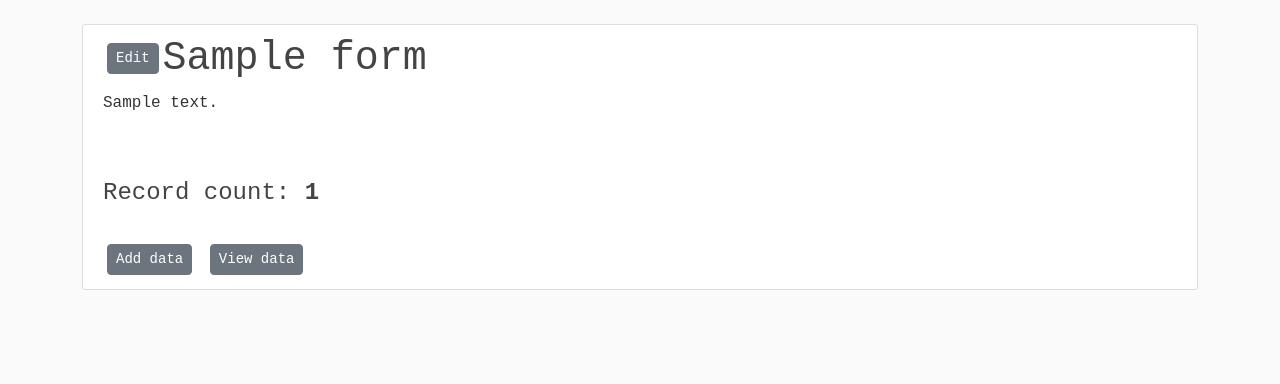
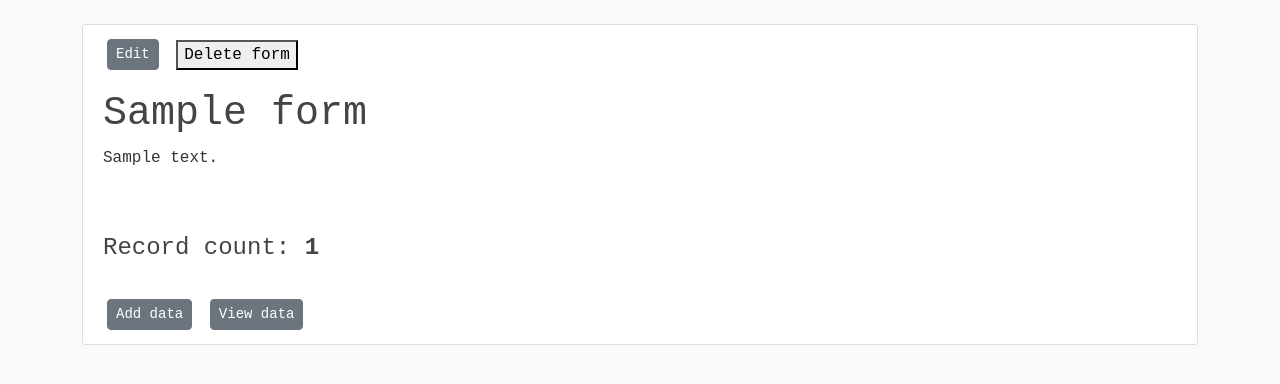
Before and after one commit to tlomiej/flaskProject, a Flask app: page /forms/1 in a window 1280 px wide. Shown: the part 56-440 px from the top of the page. Run offline with Flask 3, Linux system fonts and the light colour scheme; tables that the repository leaves empty hold one stand-in row (values such as "Sample post"); some libraries are stand-ins or nearby versions.

Commit message:
fix add from

```diff
--- a/mainapp/forms/routes.py
+++ b/mainapp/forms/routes.py
@@ -24,18 +24,6 @@ def form():
 def new_form():
     form = NewForm()
 
-    form.form.data = '''
-    {
-        "fields": [
-            {"name": "title", "type": "StringField", "label": "Title 1666", "validators": ["DataRequired"]},
-            {"name": "content", "type": "TextAreaField", "label": "Content1666", "validators": ["DataRequired"]},
-            {"name": "x", "type": "TextAreaField", "label": "X", "validators": ["DataRequired"]},
-            {"name": "y", "type": "TextAreaField", "label": "Y", "validators": ["DataRequired"]}
-        ],
-        "submit": {"label": "Add"}
-    }
-    '''
-
 
     if form.validate_on_submit():
         collections = Forms(title=form.title.data, description=form.description.data, form=form.form.data, author=current_user)
@@ -44,6 +32,18 @@ def new_form():
 
         flash('Form created!', 'success')
         return redirect(url_for('forms.form'))
+    elif request.method == 'GET':
+        form.form.data = '''
+        {
+            "fields": [
+                {"name": "title", "type": "StringField", "label": "Title 1666", "validators": ["DataRequired"]},
+                {"name": "content", "type": "TextAreaField", "label": "Content1666", "validators": ["DataRequired"]},
+                {"name": "x", "type": "TextAreaField", "label": "X", "validators": ["DataRequired"]},
+                {"name": "y", "type": "TextAreaField", "label": "Y", "validators": ["DataRequired"]}
+            ],
+            "submit": {"label": "Add"}
+        }
+        '''
 
     return render_template('new_form.html', title='Form',legend='New Form', form=form)
 
@@ -102,6 +102,17 @@ def form_edit(id):
         form.form.data = data.form
 
     return render_template('new_form.html', title='Form', legend='Edit Form', form=form)
+@forms.route("/forms/<id>/delete", methods=['GET', 'POST'])
+@login_required
+def form_delete(id):
+    data = Forms.query.filter_by(id=id).first_or_404()
+
+    if data.author != current_user:
+        abort(403)
+    db.session.delete(data)
+    db.session.commit()
+    flash(f'Form has been deleted! [{id}]', 'success')
+    return redirect(url_for('forms.form'))
 
 @forms.route("/forms/<id>/table", methods=['GET', 'POST'])
 def form_table(id):
--- a/mainapp/templates/form_root.html
+++ b/mainapp/templates/form_root.html
@@ -1,7 +1,11 @@
 {% extends "layout.html" %}
 {% block content%}
     <div class="content-section">
-        <h1> <a class="btn btn-secondary btn-sm m-1" href="{{ url_for('forms.form_edit', id=id) }}">Edit</a>{{form.title}}</h1>
+        <p>
+            <a class="btn btn-secondary btn-sm m-1" href="{{ url_for('forms.form_edit', id=id) }}">Edit</a>
+             <button type="button" class="btn-danger btn-sm m-1" data-toggle="modal" data-target="#deleteModal">Delete form</button>
+        </p>
+        <h1>{{form.title}}</h1>
         <p>{{form.description}}</p>
         <br>
         <br>
@@ -10,4 +14,25 @@
         <a class="btn btn-secondary btn-sm m-1" href="{{ url_for('forms.form_add', id=id) }}">Add data</a>
         <a class="btn btn-secondary btn-sm m-1" href="{{ url_for('forms.form_table', id=id) }}">View data</a>
     </div>
+
+<div class="modal fade" id="deleteModal" tabindex="-1" role="dialog" aria-labelledby="deleteModalLabel" aria-hidden="true">
+          <div class="modal-dialog" role="document">
+            <div class="modal-content">
+              <div class="modal-header">
+                <h5 class="modal-title" id="deleteModalLabel">Delete form?</h5>
+              </div>
+              <div class="modal-body">
+               <p>Form name: <b>{{form.title}}</b></p>
+                  <p>Record: <b>{{count}}</b></p>
+              </div>
+              <div class="modal-footer">
+
+                <form action="{{ url_for('forms.form_delete', id=id)}}" method="POST">
+                  <input class="btn btn-danger" type="submit" value="Delete">
+                </form>
+                   <button type="button" data-dismiss="modal" class="btn">Close</button>
+              </div>
+            </div>
+          </div>
+        </div>
 {% endblock content%}
```
